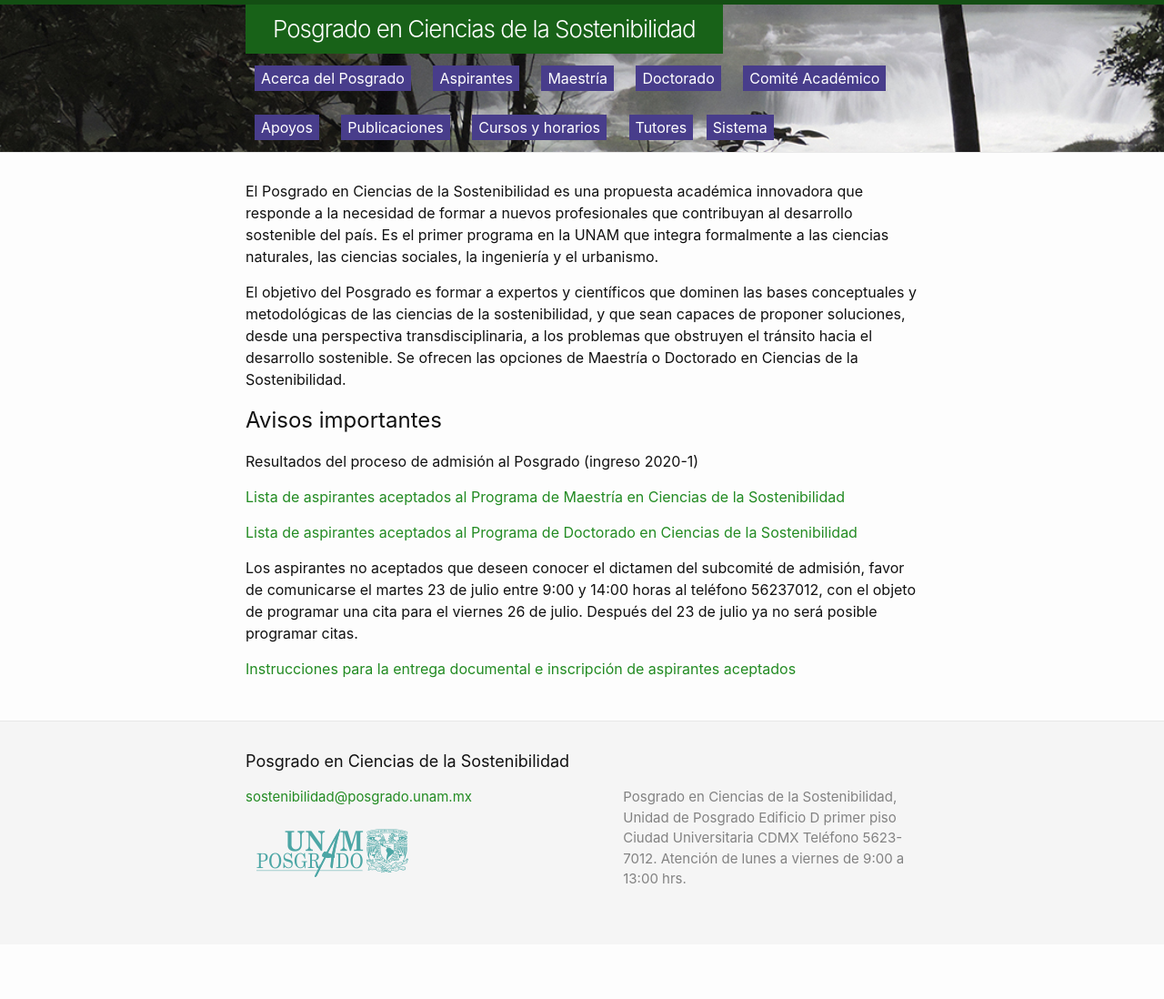
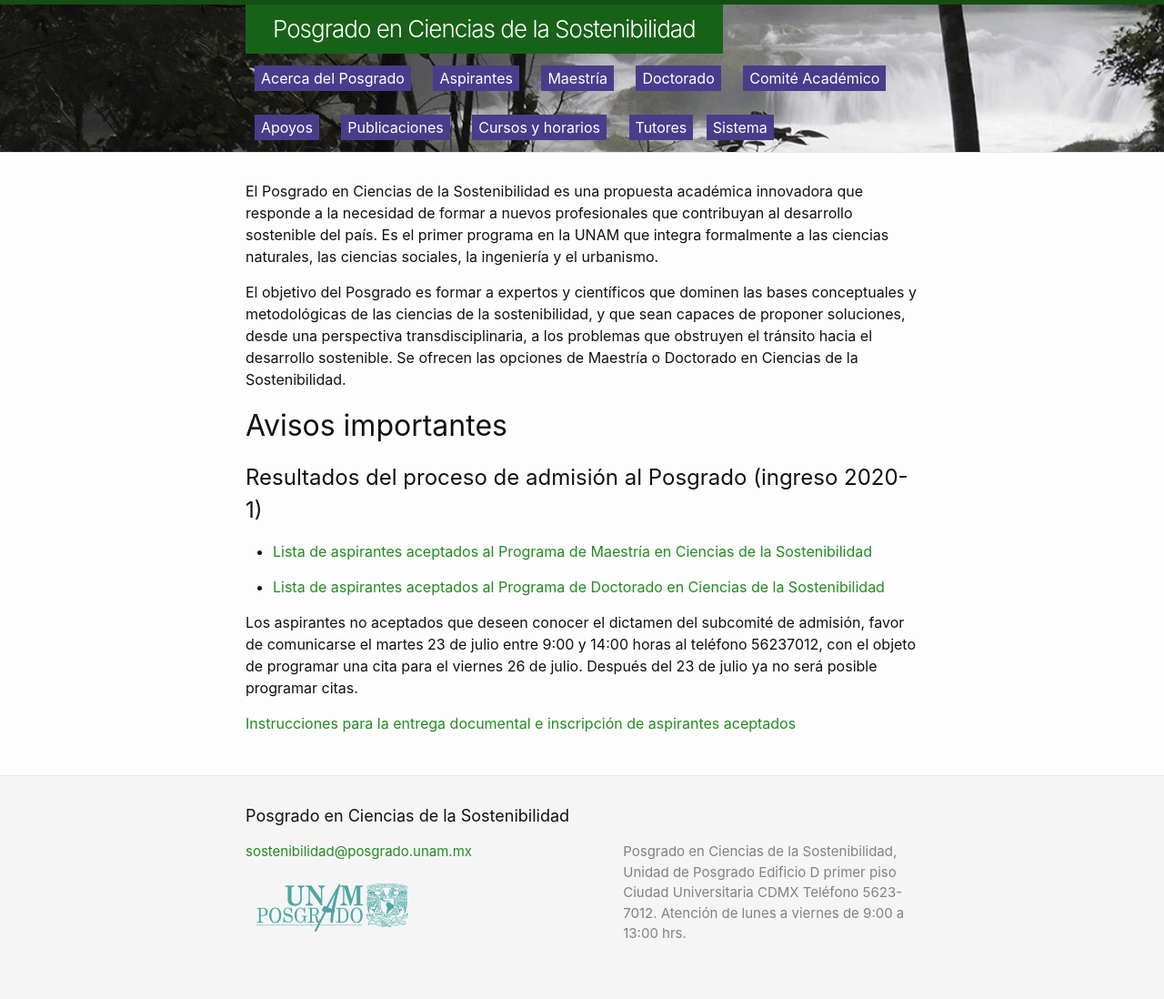
Before and after one commit to pcs-unam/pcs-unam.github.io, a Jekyll site: the page built from index.md, in a window 1280 px wide. Shown: the whole page at 91% size. Built offline with Jekyll 4.4.1, drawn with Linux system fonts in a browser that asks for light colours; before the commit the page ends 1038 px from its top, so only the background shows below that.

Commit message:
Detalles de edición

```diff
--- a/index.md
+++ b/index.md
@@ -22,13 +22,13 @@ tránsito hacia el desarrollo sostenible. Se ofrecen las opciones de
 Maestría o Doctorado en Ciencias de la Sostenibilidad.
 
 
-## Avisos importantes
+# Avisos importantes
 
-Resultados del proceso de admisión al Posgrado (ingreso 2020-1)
+## Resultados del proceso de admisión al Posgrado (ingreso 2020-1)
 
-[Lista de aspirantes aceptados al Programa de Maestría en Ciencias de la Sostenibilidad](/assets/docs/lista_aspirantes_aceptados_maestria_2020_1.pdf)
+ - [Lista de aspirantes aceptados al Programa de Maestría en Ciencias de la Sostenibilidad](/assets/docs/lista_aspirantes_aceptados_maestria_2020_1.pdf)
 
-[Lista de aspirantes aceptados al Programa de Doctorado en Ciencias de la Sostenibilidad](/assets/docs/lista_aspirantes_aceptados_doctorado_2020_1.pdf)
+ - [Lista de aspirantes aceptados al Programa de Doctorado en Ciencias de la Sostenibilidad](/assets/docs/lista_aspirantes_aceptados_doctorado_2020_1.pdf)
 
 Los aspirantes no aceptados que deseen conocer el dictamen del subcomité de admisión, favor de comunicarse el martes 23 de julio entre 9:00 y 14:00 horas al teléfono 56237012, con el objeto de programar una cita para el viernes 26 de julio. Después del 23 de julio ya no será posible programar citas.
 
```
